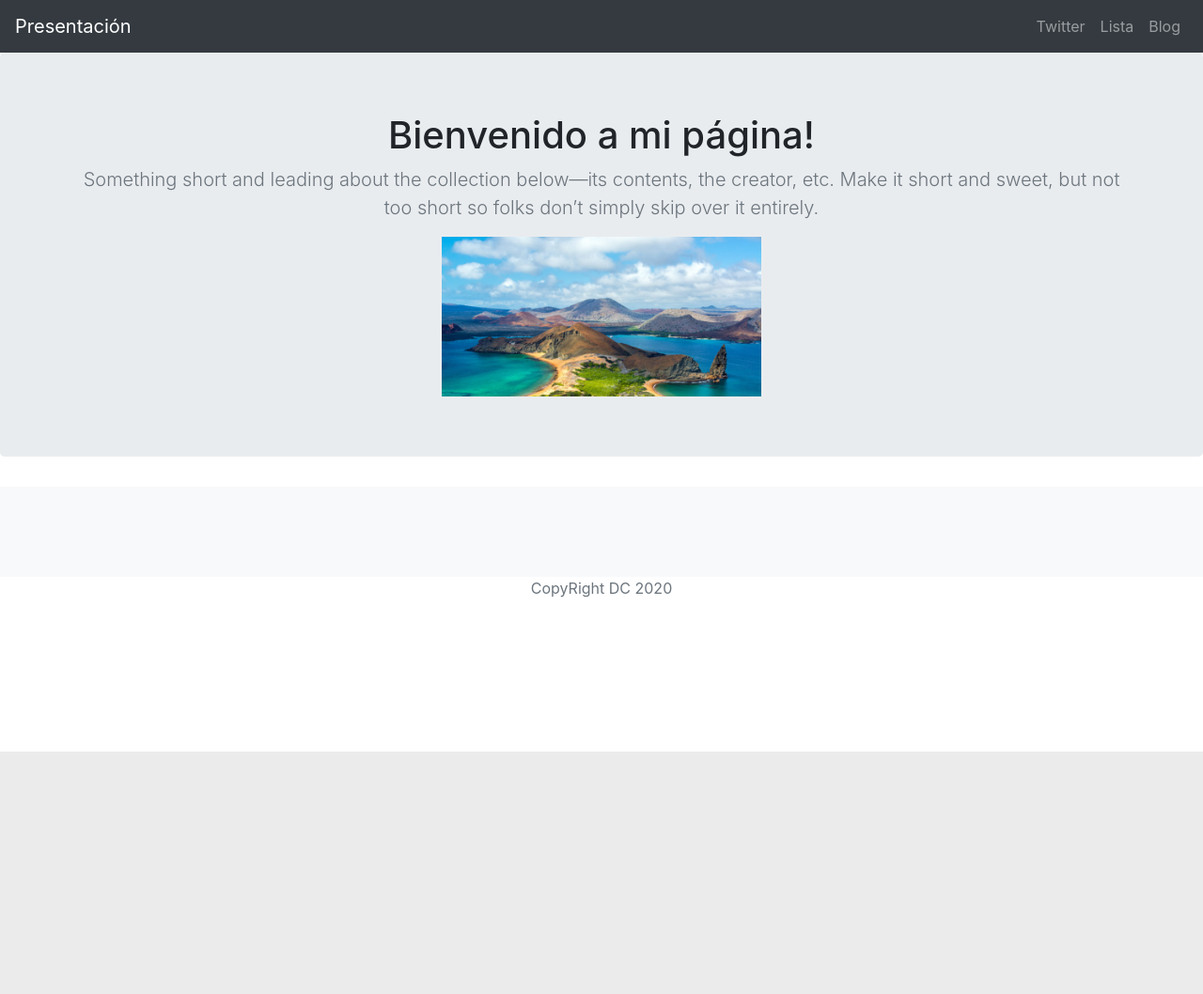
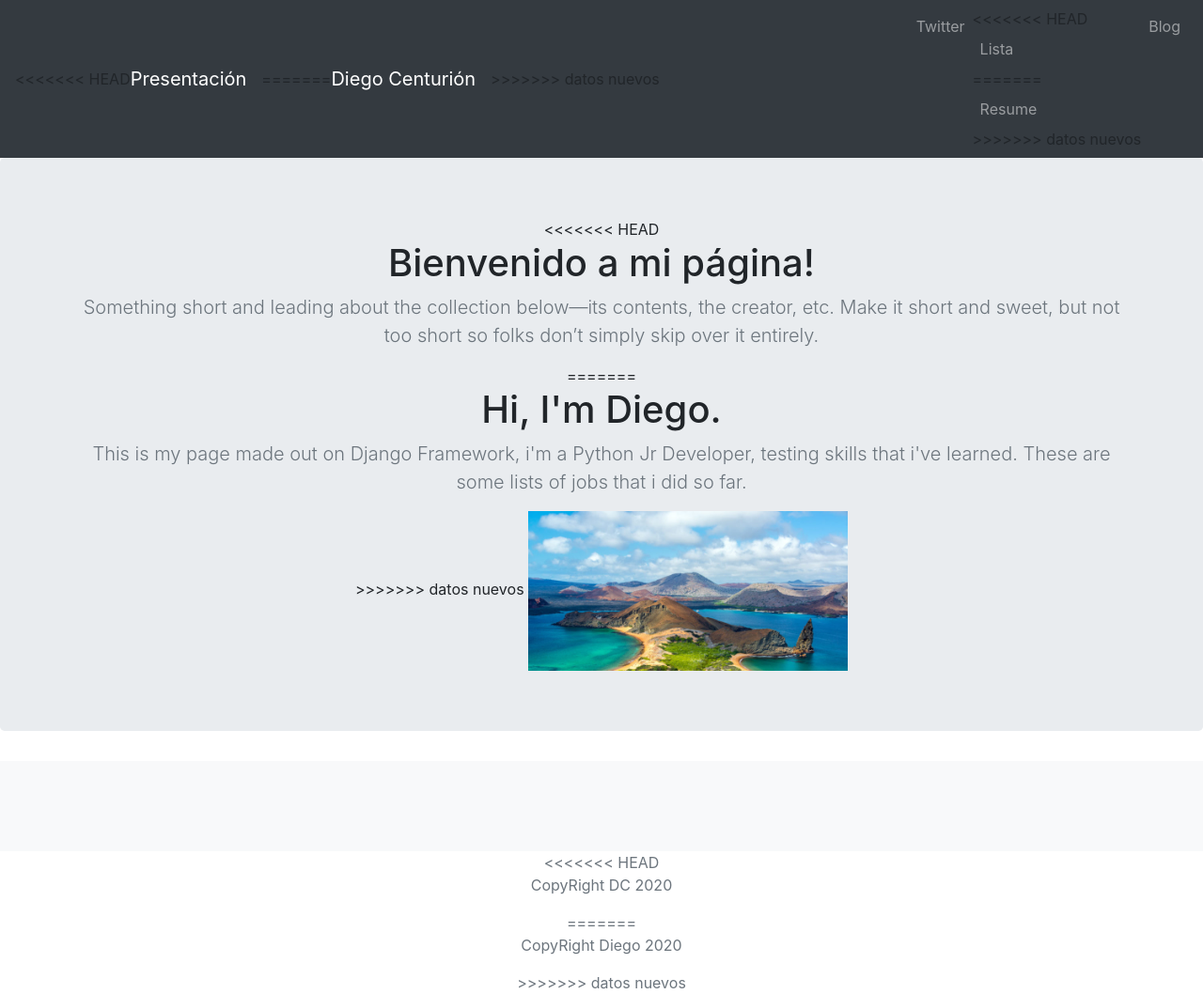
Before and after one commit to diegocent07/portfolio-project, a Django app: page / in a window 1280 px wide. Shown: the whole page at 94% size. Before the commit the page ends 800 px from the top, so only its background shows below. Run offline with Django 3.2, Linux system fonts and the light colour scheme; data that the repository does not hold is empty; some libraries are stand-ins or nearby versions.

Commit message:
datos modificados reales

```diff
--- a/jobs/templates/jobs/home.html
+++ b/jobs/templates/jobs/home.html
@@ -31,7 +31,11 @@
   <body>
     <header>
       <nav class="navbar navbar-expand-lg navbar-dark bg-dark">
+<<<<<<< HEAD
         <a class="navbar-brand" href="{% url 'home' %}">Presentación</a>
+=======
+        <a class="navbar-brand" href="{% url 'home' %}">Diego Centurión</a>
+>>>>>>> datos nuevos
         <button class="navbar-toggler" type="button" data-toggle="collapse" data-target="#navbarNav" aria-controls="navbarNav" aria-expanded="false" aria-label="Toggle navigation">
           <span class="navbar-toggler-icon"></span>
         </button>
@@ -41,7 +45,11 @@
               <a class="nav-link" href="http://twitter.com">Twitter </a>
             </li>
             <li class="nav-item">
+<<<<<<< HEAD
               <a class="nav-link" href="{% static 'Lista.txt' %}">Lista</a>
+=======
+              <a class="nav-link" href="{% static 'CV.pdf' %}">Resume</a>
+>>>>>>> datos nuevos
             </li>
             <li class="nav-item">
               <a class="nav-link" href="{% url 'allblogs' %}">Blog</a>
@@ -56,12 +64,18 @@
 
   <section class="jumbotron text-center">
     <div class="container">
+<<<<<<< HEAD
       <h1 class="jumbotron-heading">Bienvenido a mi página!</h1>
       <p class="lead text-muted">Something short and leading about the collection below—its contents,
          the creator, etc. Make it short and sweet, but not too short so folks don’t simply skip over it entirely.</p>
       <p>
 
       </p>
+=======
+      <h1 class="jumbotron-heading">Hi, I'm Diego.</h1>
+      <p class="lead text-muted">This is my page made out on Django Framework, i'm a Python Jr Developer, testing skills that i've learned. These are some lists of jobs that i did so far. </p>
+
+>>>>>>> datos nuevos
       <img src="{% static 'index.png' %}" height="170px"/>
     </div>
   </section>
@@ -90,7 +104,11 @@
 
 <footer class="text-muted">
   <div class="container text-center">
+<<<<<<< HEAD
     <p>CopyRight DC {% now "Y" %}</p>
+=======
+    <p>CopyRight Diego {% now "Y" %}</p>
+>>>>>>> datos nuevos
   </div>
 </footer>
 <script src="https://code.jquery.com/jquery-3.3.1.slim.min.js" integrity="sha384-q8i/X+965DzO0rT7abK41JStQIAqVgRVzpbzo5smXKp4YfRvH+8abtTE1Pi6jizo" crossorigin="anonymous"></script>
```
Also changed, not shown: blog/templates/blog/allblogs.html (+12 -0 lines), blog/templates/blog/detail.html (+12 -0 lines), blog/migrations/0002_auto_20200219_1914.py (added), 2 other files.
